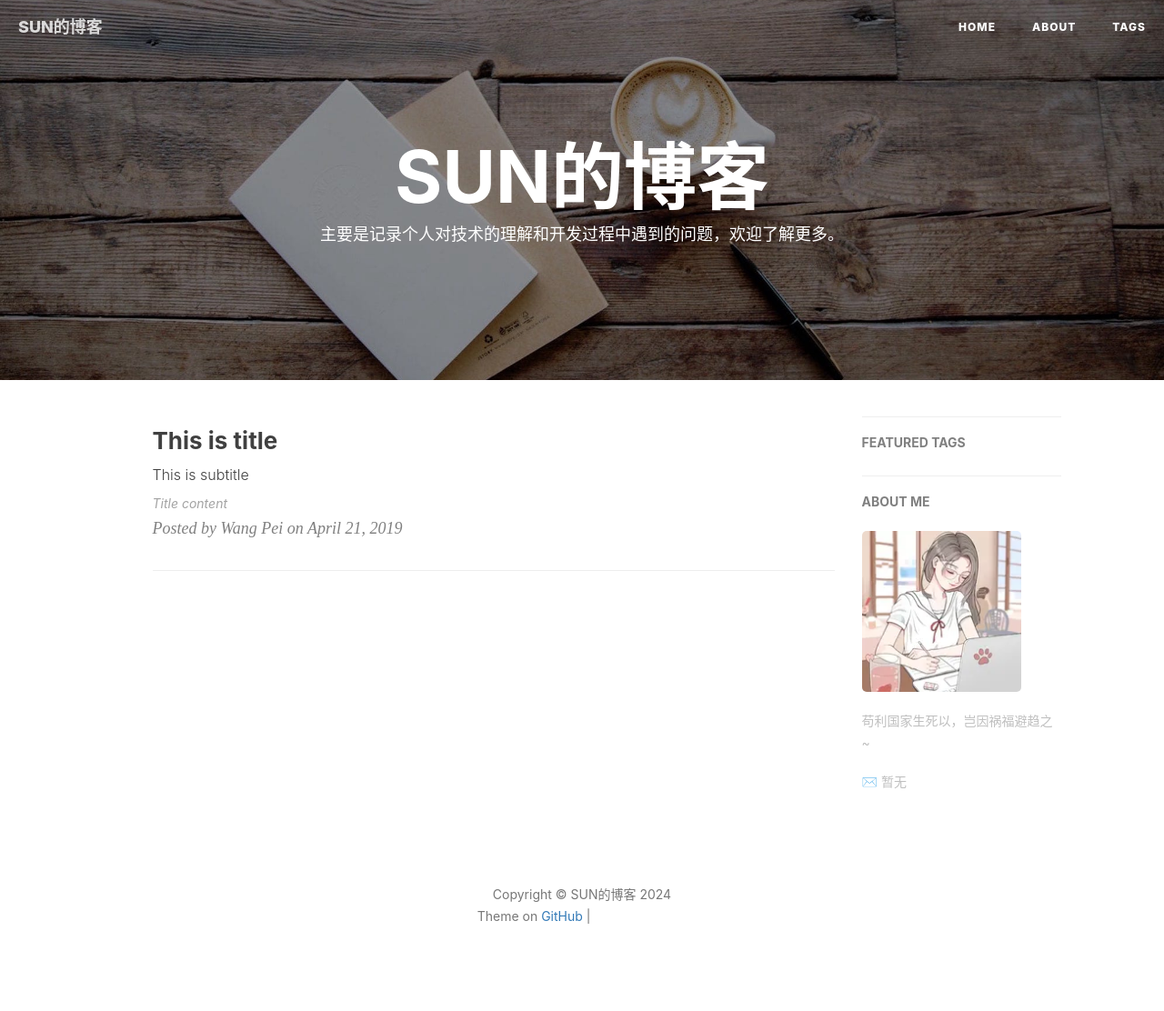
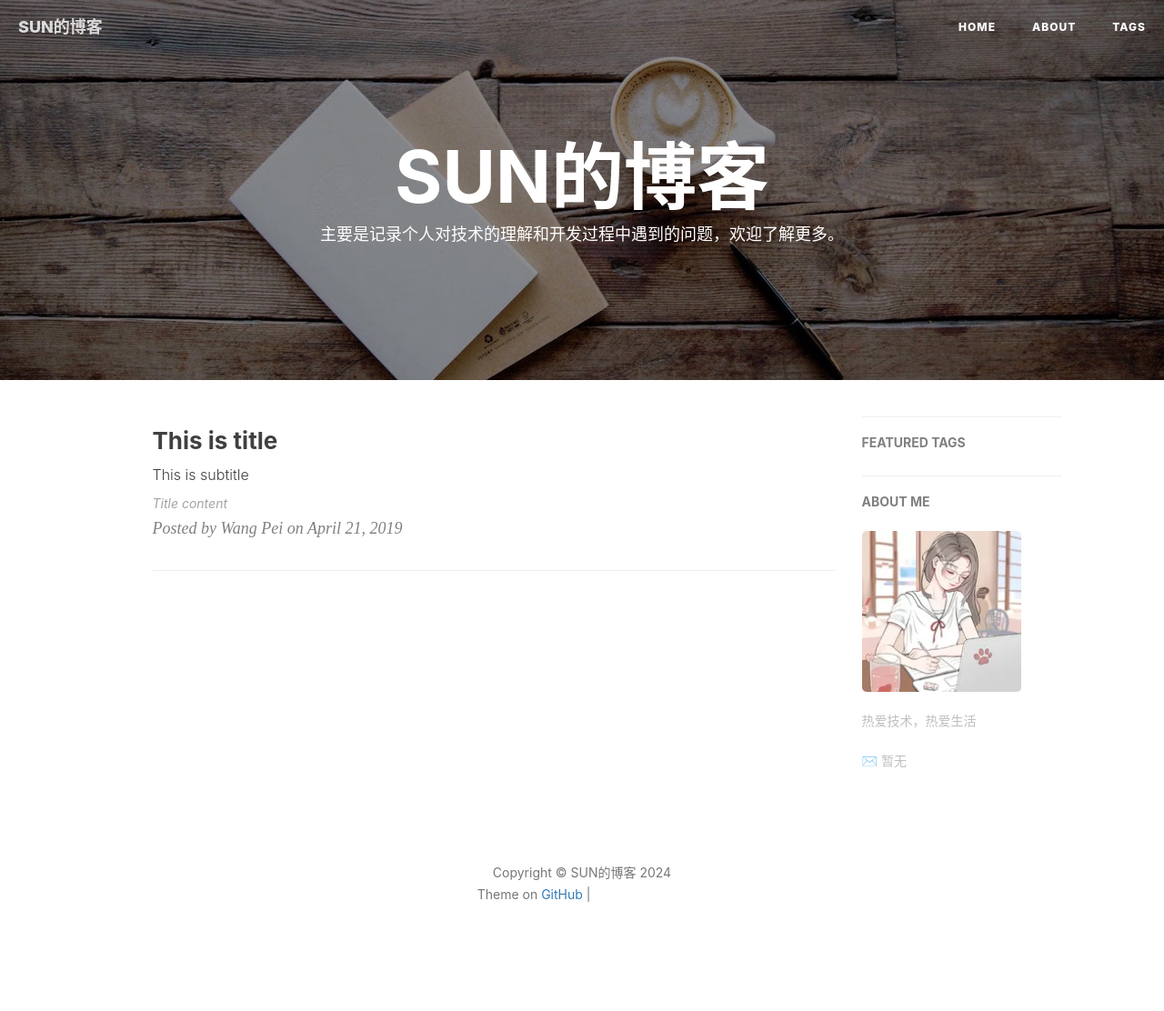
Before and after one commit to SunLijie1118/SunLijie1118.github.io, a Jekyll site: the page built from index.html, in a window 1280 px wide. Shown: the whole page at 91% size. Built offline with Jekyll 4.4.1, drawn with Linux system fonts in a browser that asks for light colours; nearby versions of some CDN libraries; the list of posts is cut into pages by our own code; comment, search, counter and statistics services are not loaded; after the commit the page ends 1088 px from its top, so only the background shows below that; grey boxes are pictures that could not be loaded.

Commit message:
Update _config.yml

```diff
--- a/_config.yml
+++ b/_config.yml
@@ -11,7 +11,7 @@
 
 # Sidebar settings
 sidebar: true                           # whether or not using Sidebar.
-sidebar-about-description: "苟利国家生死以，岂因祸福避趋之~"
+sidebar-about-description: "热爱技术，热爱生活"
 sidebar-avatar: /img/avatar_binggan.jpg      # use absolute URL, seeing it's used in both `/` and `/about/`
 
 
```
